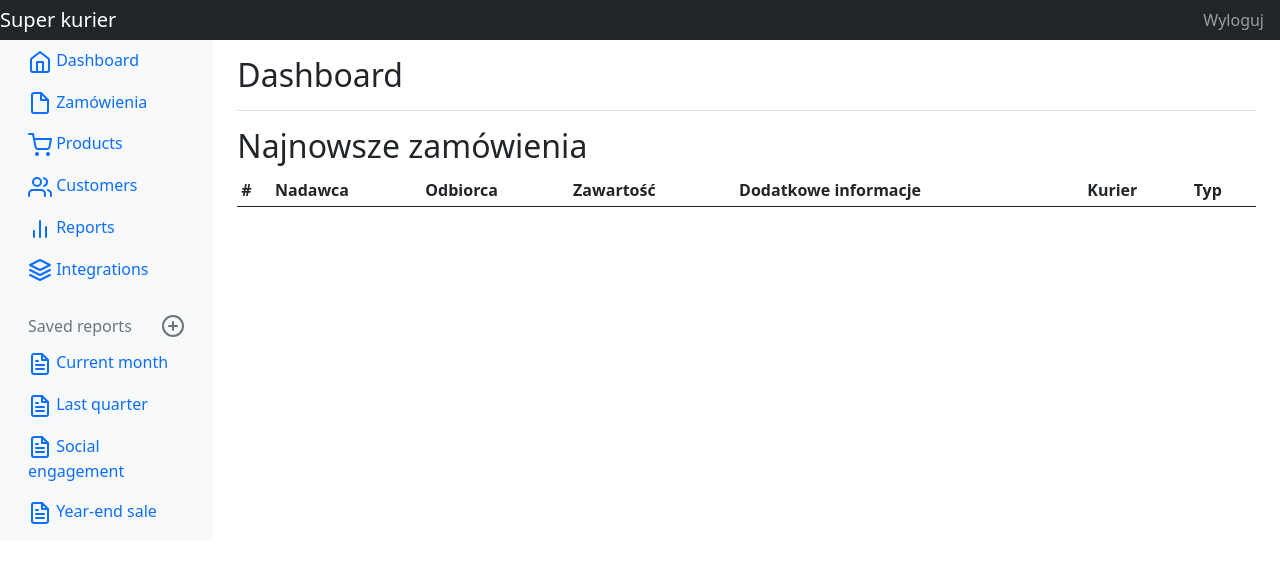
After one commit to karolkrupa/wspa-kurier, a Symfony app: template templates/admin/index.html.twig in a window 1280 px wide. The commit adds this page. Shown: the top 563 px of the page. Run offline with Twig, Linux system fonts and the light colour scheme; the template is opened without the code that fills it, so the values that code supplies are empty; some libraries are stand-ins or nearby versions.

Commit message:
Panel administratora

```diff
--- a/src/Controller/SecurityController.php
+++ b/src/Controller/SecurityController.php
@@ -14,9 +14,9 @@ class SecurityController extends AbstractController
      */
     public function login(AuthenticationUtils $authenticationUtils): Response
     {
-        // if ($this->getUser()) {
-        //     return $this->redirectToRoute('target_path');
-        // }
+         if ($this->getUser()) {
+             return $this->redirectToRoute('admin.index');
+         }
 
         // get the login error if there is one
         $error = $authenticationUtils->getLastAuthenticationError();
--- a/src/Entity/Address.php
+++ b/src/Entity/Address.php
@@ -12,6 +12,10 @@ use Doctrine\ORM\Mapping as ORM;
  */
 class Address
 {
+    public function __toString() {
+        return "{$this->firstName} {$this->lastName} {$this->street} {$this->city} {$this->postalCode}";
+    }
+
     /**
      * @ORM\Id
      * @ORM\GeneratedValue
--- a/src/Entity/ParcelType.php
+++ b/src/Entity/ParcelType.php
@@ -12,6 +12,11 @@ use Doctrine\ORM\Mapping as ORM;
  */
 class ParcelType
 {
+    public function __toString()
+    {
+        return $this->name;
+    }
+
     /**
      * @ORM\Id
      * @ORM\GeneratedValue
--- a/src/Security/LoginFormAuthenticator.php
+++ b/src/Security/LoginFormAuthenticator.php
@@ -95,8 +95,7 @@ class LoginFormAuthenticator extends AbstractFormLoginAuthenticator implements P
             return new RedirectResponse($targetPath);
         }
 
-        // For example : return new RedirectResponse($this->urlGenerator->generate('some_route'));
-        throw new \Exception('TODO: provide a valid redirect inside '.__FILE__);
+        return new RedirectResponse($this->urlGenerator->generate('admin.index'));
     }
 
     protected function getLoginUrl()
--- /dev/null
+++ b/templates/admin/base.html.twig
@@ -0,0 +1,134 @@
+<!doctype html>
+<html lang="en">
+<head>
+    <meta charset="utf-8">
+    <meta name="viewport" content="width=device-width, initial-scale=1">
+    <title>{% block title %}Aplikacja kurierska{% endblock %}</title>
+
+    <link href="https://cdn.jsdelivr.net/npm/bootstrap@5.0.1/dist/css/bootstrap.min.css" rel="stylesheet"
+          crossorigin="anonymous">
+    {% block stylesheets %}
+        {{ encore_entry_link_tags('app_admin') }}
+    {% endblock %}
+
+    {% block javascripts %}
+        {{ encore_entry_script_tags('app_admin') }}
+    {% endblock %}
+</head>
+
+<body>
+<nav class="navbar navbar-dark sticky-top bg-dark flex-md-nowrap p-0">
+    <a class="navbar-brand col-sm-3 col-md-2 mr-0" href="#">Super kurier</a>
+{#    <input class="form-control form-control-dark w-100" type="text" placeholder="Search" aria-label="Search">#}
+    <ul class="navbar-nav px-3">
+        <li class="nav-item text-nowrap">
+            <a class="nav-link" href="{{ url('app_logout') }}">Wyloguj</a>
+        </li>
+    </ul>
+</nav>
+
+<div class="container-fluid">
+    <div class="row">
+        <nav class="col-md-2 d-none d-md-block bg-light sidebar">
+            <div class="sidebar-sticky">
+                <ul class="nav flex-column">
+                    <li class="nav-item">
+                        <a
+                                class="nav-link {% if app.request.attributes.get('_route') == 'admin.index' %} active {% endif %}"
+                                href="{{ url('admin.index') }}"
+                        >
+                            <span data-feather="home"></span>
+                            Dashboard
+                        </a>
+                    </li>
+                    <li class="nav-item">
+                        <a
+                                class="nav-link {% if app.request.attributes.get('_route') == 'admin.parcels.index' %} active {% endif %}"
+                                href="{{ url('admin.parcels.index') }}"
+                        >
+                            <span data-feather="file"></span>
+                            Zamówienia
+                        </a>
+                    </li>
+                    <li class="nav-item">
+                        <a class="nav-link" href="#">
+                            <span data-feather="shopping-cart"></span>
+                            Products
+                        </a>
+                    </li>
+                    <li class="nav-item">
+                        <a class="nav-link" href="#">
+                            <span data-feather="users"></span>
+                            Customers
+                        </a>
+                    </li>
+                    <li class="nav-item">
+                        <a class="nav-link" href="#">
+                            <span data-feather="bar-chart-2"></span>
+                            Reports
+                        </a>
+                    </li>
+                    <li class="nav-item">
+                        <a class="nav-link" href="#">
+                            <span data-feather="layers"></span>
+                            Integrations
+                        </a>
+                    </li>
+                </ul>
+
+                <h6 class="sidebar-heading d-flex justify-content-between align-items-center px-3 mt-4 mb-1 text-muted">
+                    <span>Saved reports</span>
+                    <a class="d-flex align-items-center text-muted" href="#">
+                        <span data-feather="plus-circle"></span>
+                    </a>
+                </h6>
+                <ul class="nav flex-column mb-2">
+                    <li class="nav-item">
+                        <a class="nav-link" href="#">
+                            <span data-feather="file-text"></span>
+                            Current month
+                        </a>
+                    </li>
+                    <li class="nav-item">
+                        <a class="nav-link" href="#">
+                            <span data-feather="file-text"></span>
+                            Last quarter
+                        </a>
+                    </li>
+                    <li class="nav-item">
+                        <a class="nav-link" href="#">
+                            <span data-feather="file-text"></span>
+                            Social engagement
+                        </a>
+                    </li>
+                    <li class="nav-item">
+                        <a class="nav-link" href="#">
+                            <span data-feather="file-text"></span>
+                            Year-end sale
+                        </a>
+                    </li>
+                </ul>
+            </div>
+        </nav>
+
+        <main role="main" class="col-md-9 col-lg-10 pt-3 px-4" style="margin-left: auto">
+            {% block body %}{% endblock %}
+        </main>
+    </div>
+</div>
+
+<script src="https://cdn.jsdelivr.net/npm/bootstrap@5.0.1/dist/js/bootstrap.bundle.min.js"
+        integrity="sha384-gtEjrD/SeCtmISkJkNUaaKMoLD0//ElJ19smozuHV6z3Iehds+3Ulb9Bn9Plx0x4"
+        crossorigin="anonymous"></script>
+
+<!-- Icons -->
+<script src="https://unpkg.com/feather-icons/dist/feather.min.js"></script>
+<script>
+    feather.replace()
+</script>
+
+{% block body_javascripts %}
+
+{% endblock %}
+</body>
+</html>
--- /dev/null
+++ b/templates/admin/index.html.twig
@@ -0,0 +1,92 @@
+{% extends "admin/base.html.twig" %}
+
+{% block body %}
+
+    <div class="d-flex justify-content-between flex-wrap flex-md-nowrap align-items-center pb-2 mb-3 border-bottom">
+        <h1 class="h2">Dashboard</h1>
+        <div class="btn-toolbar mb-2 mb-md-0">
+
+        </div>
+    </div>
+
+    <h2>Najnowsze zamówienia</h2>
+    <div class="table-responsive">
+        <table class="table table-striped table-sm">
+            <thead>
+            <tr>
+                <th>#</th>
+                <th>Nadawca</th>
+                <th>Odbiorca</th>
+                <th>Zawartość</th>
+                <th>Dodatkowe informacje</th>
+                <th>Kurier</th>
+                <th>Typ</th>
+            </tr>
+            </thead>
+            <tbody>
+            {% for parcel in parcels %}
+                <tr>
+                    <td>
+                        {{ loop.index }}
+                    </td>
+                    <td>
+                        {{ parcel.senderAddress }}
+                    </td>
+                    <td>
+                        {{ parcel.recipientAddress }}
+                    </td>
+                    <td>
+                        {{ parcel.content }}
+                    </td>
+                    <td>
+                        {{ parcel.additionalInformations|default("Brak") }}
+                    </td>
+                    <td>
+                        {{ parcel.courier }}
+                    </td>
+                    <td>
+                        {{ parcel.type }}
+                    </td>
+                </tr>
+            {% endfor %}
+            </tbody>
+        </table>
+    </div>
+{% endblock %}
+
+
+{% block body_javascripts %}
+
+<!-- Graphs -->
+<script src="https://cdnjs.cloudflare.com/ajax/libs/Chart.js/2.7.1/Chart.min.js"></script>
+<script>
+    var ctx = document.getElementById("myChart");
+    var myChart = new Chart(ctx, {
+        type: 'line',
+        data: {
+            labels: ["Sunday", "Monday", "Tuesday", "Wednesday", "Thursday", "Friday", "Saturday"],
+            datasets: [{
+                data: [15339, 21345, 18483, 24003, 23489, 24092, 12034],
+                lineTension: 0,
+                backgroundColor: 'transparent',
+                borderColor: '#007bff',
+                borderWidth: 4,
+                pointBackgroundColor: '#007bff'
+            }]
+        },
+        options: {
+            scales: {
+                yAxes: [{
+                    ticks: {
+                        beginAtZero: false
+                    }
+                }]
+            },
+            legend: {
+                display: false,
+            }
+        }
+    });
+</script>
+
+{% endblock %}
--- a/webpack.config.js
+++ b/webpack.config.js
@@ -21,6 +21,7 @@ Encore
      * and one CSS file (e.g. app.css) if your JavaScript imports CSS.
      */
     .addEntry('app', './assets/app.js')
+    .addEntry('app_admin', './assets/app_admin.js')
 
     // enables the Symfony UX Stimulus bridge (used in assets/bootstrap.js)
     .enableStimulusBridge('./assets/controllers.json')
```
Also changed, not shown: assets/app_admin.js (added, +12 -0 lines), assets/styles/app_admin.scss (added, +93 -0 lines), src/Controller/Admin/IndexController.php (added, +37 -0 lines), src/Controller/Admin/ParcelsController.php (added, +37 -0 lines), templates/admin/parcels.html.twig (added, +92 -0 lines), templates/base.html.twig (+6 -5 lines), 1 other file.
